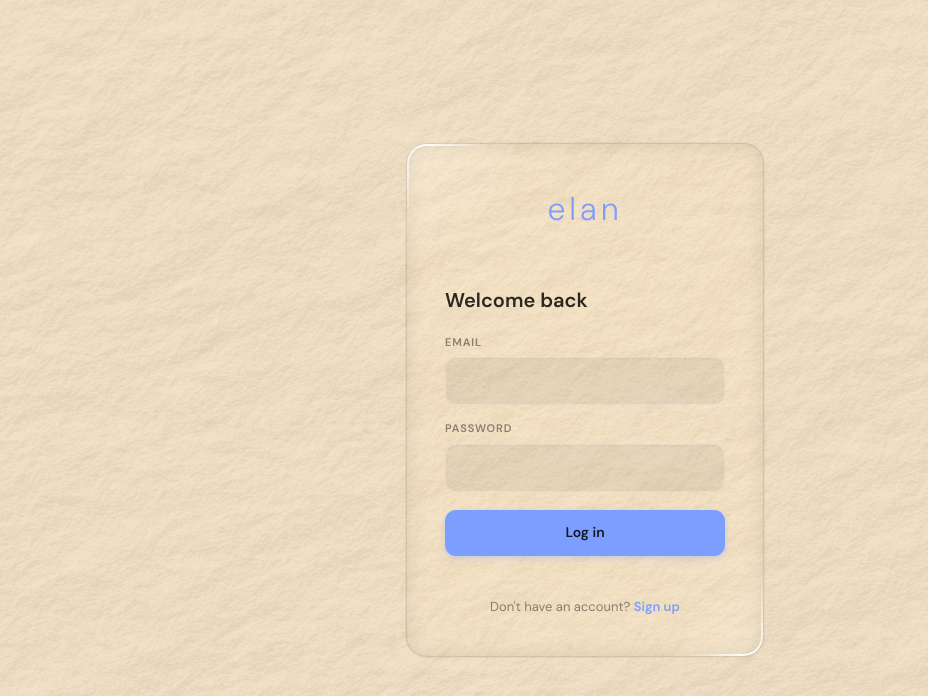
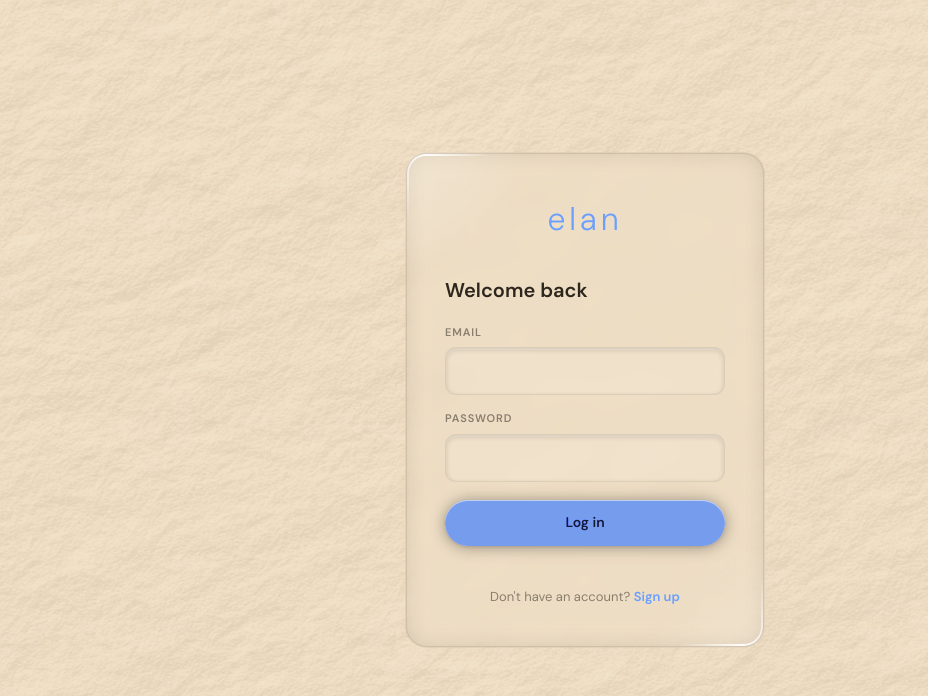
Before and after one commit to NauGht07/Elan, a Next.js app: page /auth in a window 1280 px wide. Shown: the top 696 px of the page, without its empty margins (55-983 px from the left). Built offline with nearby package versions, Linux system fonts and the light colour scheme; no server answers.

Commit message:
glass card input box tweaks

```diff
--- a/app/auth/page.tsx
+++ b/app/auth/page.tsx
@@ -43,18 +43,24 @@ export default function AuthPage() {
   const inputStyle = (field: string): React.CSSProperties => ({
     width: '100%',
     boxSizing: 'border-box',
-    background: focusedField === field ? 'rgba(255,255,255,0.22)' : 'rgba(0,0,0,0.06)',
-    border: `1px solid ${focusedField === field ? 'rgba(123,158,255,0.7)' : 'rgba(255,255,255,0.22)'}`,
+    background: 'rgba(255, 255, 255, 0.1)',
+    border: `1px solid ${focusedField === field ? 'rgba(123,158,255,0.55)' : 'rgba(42,38,32,0.10)'}`,
     borderRadius: 11,
     color: INK,
     fontSize: 14,
     fontFamily: 'inherit',
     padding: '11px 14px',
     outline: 'none',
-    boxShadow:
-      focusedField === field
-        ? `0 0 0 3px rgba(123, 158, 255, 0.18)`
-        : 'inset 0 1px 2px rgba(0,0,0,0.04)',
+    boxShadow: focusedField === field
+      ? [
+          'inset 0 2px 5px rgba(42,38,32,0.12)',
+          'inset 0 2px 0 rgba(255,255,255,0.22)',
+          '0 0 0 3px rgba(123,158,255,0.18)',
+        ].join(', ')
+      : [
+          'inset 0 2px 5px rgba(42,38,32,0.16)',
+          'inset 0 2px 0 rgba(255,255,255,0.28)',
+        ].join(', '),
     transition: 'border-color 0.2s cubic-bezier(0,0,0.2,1), box-shadow 0.2s cubic-bezier(0,0,0.2,1), background 0.2s cubic-bezier(0,0,0.2,1)',
   })
 
@@ -68,7 +74,7 @@ export default function AuthPage() {
         alignItems: 'center',
         justifyContent: 'center',
         padding: 24,
-        backgroundColor: '#F0E0C8',
+        // backgroundColor: '#F0E0C8',
         backgroundImage: "url('/paper-texture.png')",
         backgroundSize: 'cover',
         backgroundPosition: 'center',
@@ -86,84 +92,37 @@ export default function AuthPage() {
         }}
       />
 
-      {/* Liquid Glass card — Apple-style material: blur + specular, not fill */}
+      {/* Liquid Glass card */}
       <div
-        className="gradient-border"
+        className="gradient-border glass-card"
         style={{
-          position: 'relative',
           width: '100%',
           maxWidth: 360,
           padding: 40,
           display: 'flex',
           flexDirection: 'column',
           gap: 20,
-          background: 'rgba(255, 250, 240, 0.10)',
-          backdropFilter: 'blur(0) saturate(120%)',
-          WebkitBackdropFilter: 'blur(0) saturate(120%)',
-          borderRadius: 22,
-          overflow: 'hidden',
-          boxShadow: `inset 0 0 22px rgba(0,0,0,0.12)`,
         }}
       >
-        {/* Top-left corner sheen — primary catch light */}
-        <div
-          aria-hidden
-          style={{
-            position: 'absolute',
-            top: 0,
-            left: 0,
-            width: 130,
-            height: 130,
-            background: 'radial-gradient(circle at 0% 0%, rgba(255,255,255,0.22) 0%, transparent 65%)',
-            pointerEvents: 'none',
-            zIndex: 2,
-          }}
-        />
+        <div aria-hidden className="glass-card-corner-tl" />
+        <div aria-hidden className="glass-card-corner-br" />
+        <div aria-hidden className="glass-card-bevel" />
 
-        {/* Bottom-right corner sheen — secondary reflection */}
-        <div
-          aria-hidden
-          style={{
-            position: 'absolute',
-            bottom: 0,
-            right: 0,
-            width: 130,
-            height: 130,
-            background: 'radial-gradient(circle at 100% 100%, rgba(255,255,255,0.13) 0%, transparent 65%)',
-            pointerEvents: 'none',
-            zIndex: 2,
-          }}
-        />
-
-        {/* Inner bevel — second refraction angle where thick glass turns darker */}
-        <div
-          aria-hidden
-          style={{
-            position: 'absolute',
-            inset: 1,
-            borderRadius: 21,
-            border: '1px solid rgba(90, 60, 25, 0.12)',
-            pointerEvents: 'none',
-            zIndex: 1,
-          }}
-        />
-
+        <div style={{ position: 'relative', zIndex: 3, display: 'flex', flexDirection: 'column', gap: 20, filter: 'saturate(1.5)' }}>
           <p
             style={{
-          position: 'relative',
+              margin: 0,
               fontSize: 32,
               fontWeight: 300,
               letterSpacing: '0.12em',
               textAlign: 'center',
               color: FACTUAL,
-          marginBottom: 30,
+              marginBottom: 10,
               userSelect: 'none',
             }}
           >
             elan
           </p>
-
-        <div style={{ position: 'relative', zIndex: 3, display: 'flex', flexDirection: 'column', gap: 20 }}>
           <h1
             style={{
               margin: 0,
@@ -252,15 +211,19 @@ export default function AuthPage() {
                 width: '100%',
                 boxSizing: 'border-box',
                 padding: '11px 0',
-                borderRadius: 11,
-                background: FACTUAL,
+                borderRadius: 50,
+                background: 'rgba(86, 128, 255, 0.69)',
                 color: '#15182B',
                 fontSize: 14,
                 fontFamily: 'inherit',
                 fontWeight: 600,
                 textAlign: 'center',
                 opacity: loading ? 0.7 : 1,
-                boxShadow: '0 2px 6px rgba(123, 158, 255, 0.35)',
+                boxShadow: [
+                  '0 1px 16px rgba(0, 0, 0, 0.38)',
+                  '0 1px 3px rgba(42,38,32,0.10)',
+                  'inset 0 1px 0 rgba(255,255,255,0.52)',
+                ].join(', '),
                 transition: 'opacity 0.2s cubic-bezier(0,0,0.2,1)',
                 marginTop: 4,
               }}
--- a/app/globals.css
+++ b/app/globals.css
@@ -8,7 +8,7 @@
   --text-muted: rgba(26, 26, 46, 0.5);
 
   /* Liquid glass slabs (DESIGN2 spec) */
-  --panel-bg: rgba(0, 0, 0, 0.04);
+  --panel-bg: rgb(255, 255, 255, 0.1);
   --panel-border: rgba(0, 0, 0, 0.08);
 
   /* Inner surfaces inside panels (bubbles, code, inputs) — mode-aware */
@@ -28,6 +28,14 @@
 
   --node-factual: #7B9EFF;
   --node-practical: #F4B97A;
+
+  /* Glass card material — light mode */
+  --glass-tint: rgba(240, 224, 200, 0.45);
+  --glass-inset-shadow: rgba(0, 0, 0, 0.12);
+  --glass-corner-tl: rgba(255, 255, 255, 0.22);
+  --glass-corner-br: rgba(255, 255, 255, 0.13);
+  --glass-bevel: rgba(90, 60, 25, 0.12);
+  --glass-border-highlight: rgba(255, 255, 255, 0.95);
 }
 
 /* ─── Dark mode — warm charcoal paper (not black) ─────────────────────────── */
@@ -50,7 +58,6 @@
     --on-accent: #1A1A2E;
 
     --scrim: rgba(0, 0, 0, 0.55);
-
   }
 }
 
@@ -139,10 +146,10 @@ body::before {
   background: conic-gradient(
     from 0deg at 50% 50%,
     transparent 135deg,
-    rgba(255, 255, 255, 1) 147deg,
+    var(--glass-border-highlight) 147deg,
     transparent 159deg,
     transparent 315deg,
-    rgba(255, 255, 255, 1) 327deg,
+    var(--glass-border-highlight) 327deg,
     transparent 339deg
   );
   -webkit-mask:
@@ -157,11 +164,53 @@ body::before {
   z-index: 10;
 }
 
+/* ─── Glass card material ────────────────────────────────────────────────── */
+.glass-card {
+  position: relative;
+  background-color: var(--glass-tint);
+  backdrop-filter: blur(12px);
+  -webkit-backdrop-filter: blur(12px);
+  border-radius: 22px;
+  overflow: hidden;
+  box-shadow: inset 0 0 22px var(--glass-inset-shadow);
+}
+
+.glass-card-corner-tl {
+  position: absolute;
+  top: 0;
+  left: 0;
+  width: 130px;
+  height: 130px;
+  background: radial-gradient(circle at 0% 0%, var(--glass-corner-tl) 0%, transparent 65%);
+  pointer-events: none;
+  z-index: 2;
+}
+
+.glass-card-corner-br {
+  position: absolute;
+  bottom: 0;
+  right: 0;
+  width: 130px;
+  height: 130px;
+  background: radial-gradient(circle at 100% 100%, var(--glass-corner-br) 0%, transparent 65%);
+  pointer-events: none;
+  z-index: 2;
+}
+
+.glass-card-bevel {
+  position: absolute;
+  inset: 1px;
+  border-radius: 21px;
+  border: 1px solid var(--glass-bevel);
+  pointer-events: none;
+  z-index: 1;
+}
+
 /* ─── Liquid glass slab ───────────────────────────────────────────────────── */
 .glass {
-  background: var(--panel-bg);
-  backdrop-filter: blur(24px) saturate(180%);
-  -webkit-backdrop-filter: blur(24px) saturate(180%);
+  background-color: var(--panel-bg);
+  backdrop-filter: blur(24px) saturate(280%);
+  -webkit-backdrop-filter: blur(24px) saturate(280%);
   border: 1px solid var(--panel-border);
   border-radius: 20px;
   box-shadow: var(--slab-shadow), inset 0 1px 0 var(--edge-sheen);
--- a/components/LeftPanel.tsx
+++ b/components/LeftPanel.tsx
@@ -374,8 +374,6 @@ export default function LeftPanel() {
             justifyContent: 'center',
             padding: 24,
             background: 'var(--scrim)',
-            backdropFilter: 'blur(4px)',
-            WebkitBackdropFilter: 'blur(4px)',
           }}
         >
           <div
--- a/components/NewTreeModal.tsx
+++ b/components/NewTreeModal.tsx
@@ -114,8 +114,6 @@ export default function NewTreeModal({ isOpen, onClose, onComplete }: Props) {
         justifyContent: 'center',
         padding: 24,
         background: 'var(--scrim)',
-        backdropFilter: 'blur(4px)',
-        WebkitBackdropFilter: 'blur(4px)',
         opacity: visible ? 1 : 0,
         transition: 'opacity 200ms cubic-bezier(0,0,0.2,1)',
       }}
```
Also changed, not shown: public/elan-reference-glass.webp (added). Lines whose indentation alone changed are shown as unchanged.
